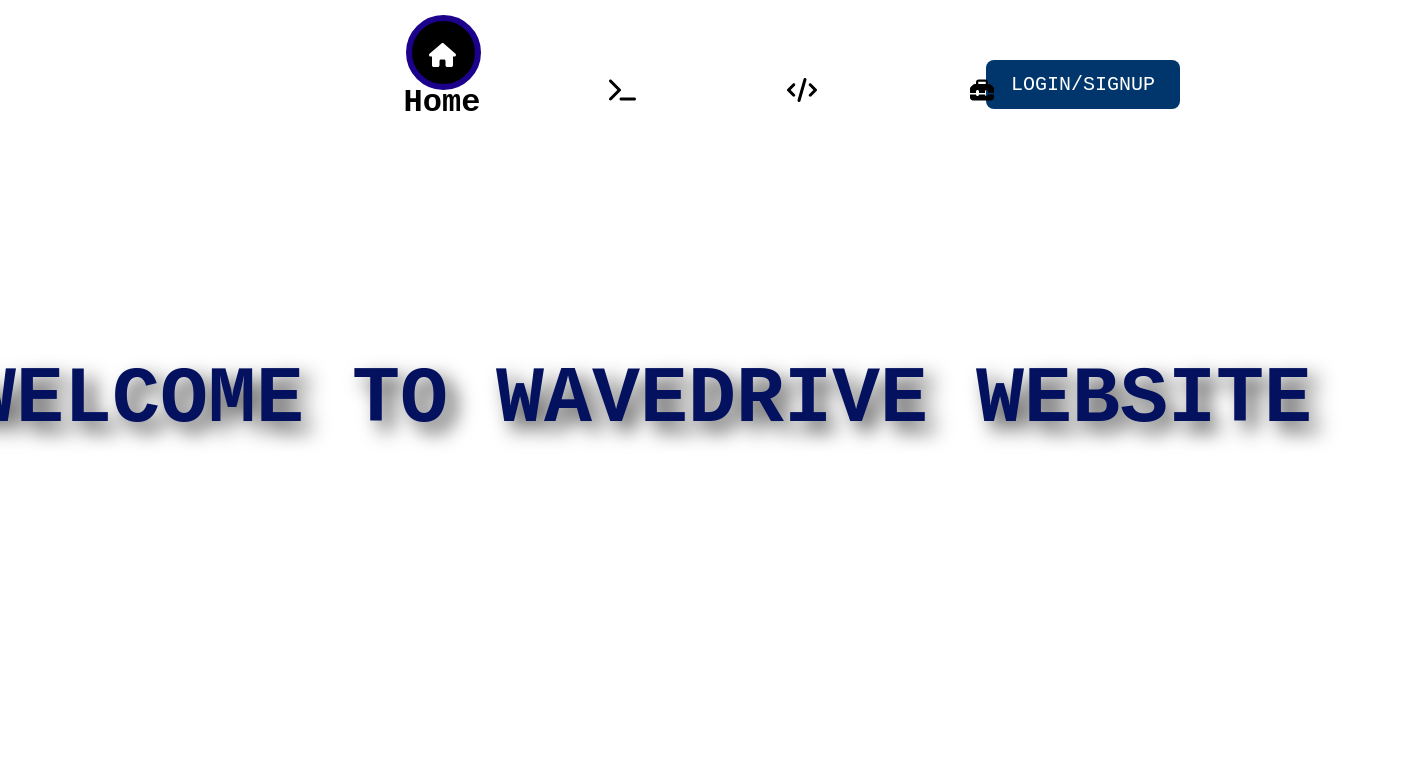
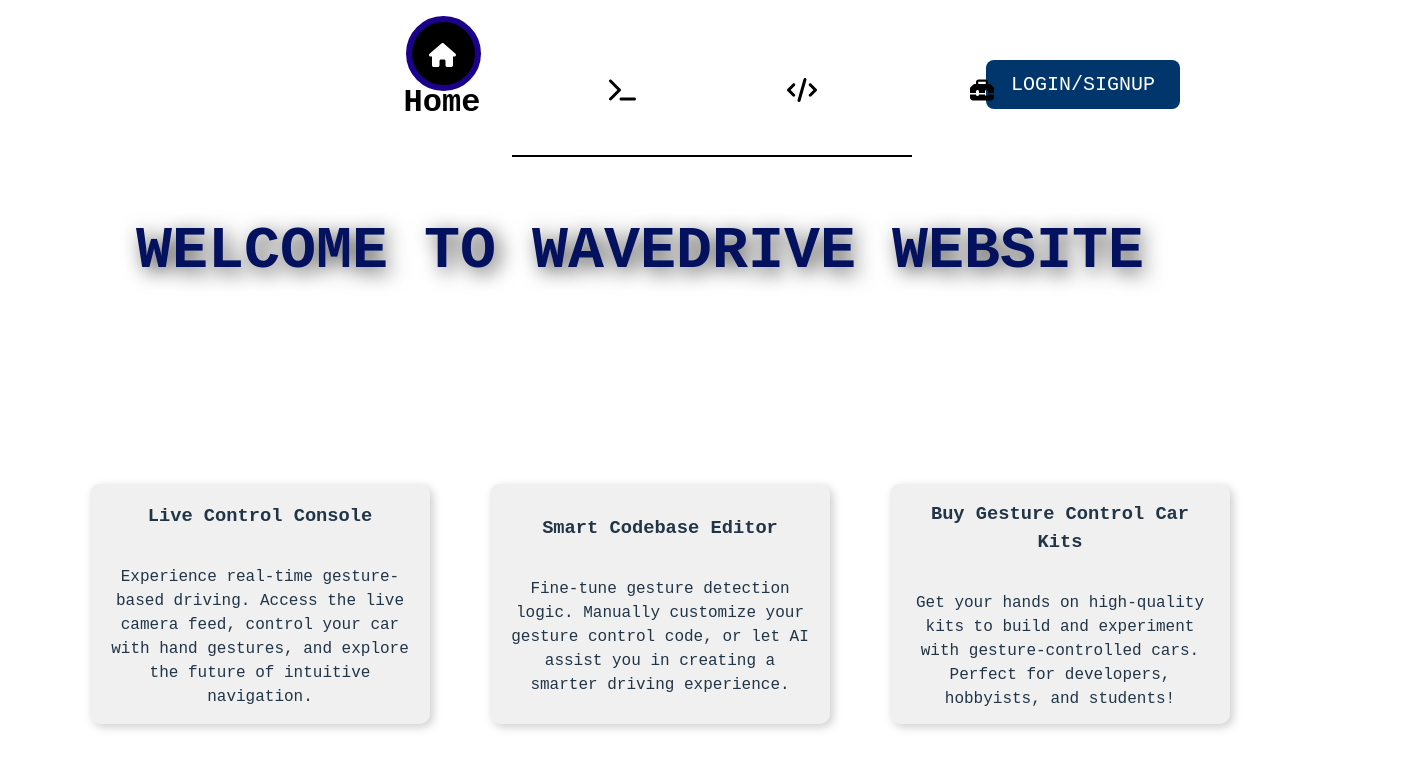
Before and after one commit to shadovxw/wavedrive, a React (Vite) app in the folder frontend/: page / in a window 1280 px wide. Shown: the top 768 px of the page, 1408 px wide, since content can reach past the window. Built offline with nearby package versions, Linux system fonts and the light colour scheme.

Commit message:
landing page v1 and signup

```diff
--- a/frontend/src/components/kit/Kit.jsx
+++ b/frontend/src/components/kit/Kit.jsx
@@ -10,7 +10,7 @@ function Kit() {
 
         </div>
         <div className='demo1'>
-            <button onClick={(()=> window.location.href='/')}>GO BACK TO PAGE</button>
+            <button onClick={(()=> window.location.href='/')}>GO BACK TO HOME</button>
         </div>
 
 
--- a/frontend/src/components/landing/LandingComponent.css
+++ b/frontend/src/components/landing/LandingComponent.css
@@ -1,29 +1,111 @@
-body{
+body {
   background-color: #fff;
+  display: flex;
+  flex-direction: column;
   justify-content: center;
   align-items: center;
   text-align: center;
 }
 
-.title p  {
-    height: auto;
-    width: fit-content;
-    font-family:'Courier New', Courier, monospace;
+/* Title Section */
+.title {
+  margin-top: 50px; /* Adjusted to avoid fixed positioning */
+}
+
+.title p {
+  display: inline-block;
+  font-family: 'Courier New', Courier, monospace;
   white-space: nowrap;
   overflow: hidden;
-    animation: typing 3s steps(20) infinite; /* forwards keeps it at 100% after animation */
-    filter: drop-shadow(10px 10px 10px rgba(0, 0, 0, 0.7));
-    font-size: 80px;
+  font-size: 60px; /* Reduced for better responsiveness */
   font-weight: bold;
   color: rgb(3, 17, 94);
-
+  filter: drop-shadow(5px 5px 10px rgba(0, 0, 0, 0.7));
+  animation: typing 3s steps(20) forwards;
 }
 
 @keyframes typing {
   from {
-      width: 0;
+      width: 0ch;
   }
   to {
-      width: 40ch;
+      width: 28ch;
   }
 }
+
+/* Cards Section */
+.cards-container {
+  display: flex;
+  justify-content: center;
+  align-items: center;
+  margin-top: 100px;
+}
+.cards {
+  display: flex;
+  flex-wrap: wrap;
+  justify-content: center;
+  gap: 100px;
+  max-width: 1500px;
+  padding: 20px;
+  position: relative;
+}
+
+.card {
+  width: 300px;
+  height: 200px;
+  perspective: 1000px; /* Needed for 3D flipping */
+}
+
+.card-inner {
+  position: relative;
+  width: 100%;
+  height: 100%;
+  transition: transform 0.6s;
+  transform-style: preserve-3d;
+}
+
+.card:hover .card-inner {
+  transform: rotateY(180deg) scale(1.65);
+}
+
+/* Front & Back Styles */
+.card-front, .card-back {
+  position: absolute;
+  width: 100%;
+  height: 100%;
+  backface-visibility: hidden;
+  display: flex;
+  flex-direction: column;
+  justify-content: center;
+  align-items: center;
+  border-radius: 10px;
+  padding: 20px;
+  box-shadow: 3px 3px 10px rgba(0, 0, 0, 0.2);
+}
+
+.card-front {
+  background: rgb(240, 240, 240);
+}
+
+.card-back {
+  background: rgb(3, 17, 94);
+  color: white;
+  transform: rotateY(180deg);
+}
+
+/* Button Styles */
+.btn {
+  display: inline-block;
+  margin-top: 10px;
+  padding: 10px 20px;
+  background-color: white;
+  color: rgb(3, 17, 94);
+  text-decoration: none;
+  border-radius: 5px;
+  font-size: 16px;
+  transition: 0.3s ease-in-out;
+}
+
+.btn:hover {
+  background-color: lightgray;
+}
--- a/frontend/src/components/landing/LandingComponent.jsx
+++ b/frontend/src/components/landing/LandingComponent.jsx
@@ -1,12 +1,73 @@
-import './LandingComponent.css'
+import React from 'react';
+import { Link } from 'react-router-dom';
+import './LandingComponent.css';
+
 function LandingComponent() {
+    return (
+        <>
+            <div className='title'>
+                <p>WELCOME TO WAVEDRIVE WEBSITE</p>
+            </div>
 
-    return (<>
-    <div className='title'>
-        <p>WELCOME TO WAVEDRIVE WEBSITE</p>
-    </div>
+            <div className='cards-container'>
+                <div className='cards'>
 
-    </>)
-};
+                    {/* Live Control Console Card */}
+                    <div className='card'>
+                        <div className="card-inner">
+                            <div className="card-front">
+                                <h3>Live Control Console</h3>
+                                <p>
+                                    Experience real-time gesture-based driving. Access the live camera feed,
+                                    control your car with hand gestures, and explore the future of intuitive
+                                    navigation.
+                                </p>
+                            </div>
+                            <div className="card-back">
+                                <p>Discover the future of driving. Try now!</p>
+                                <Link to="/control" className="btn">Go to Console</Link>
+                            </div>
+                        </div>
+                    </div>
 
-export default LandingComponent
+                    {/* Smart Codebase Editor Card */}
+                    <div className='card'>
+                        <div className="card-inner">
+                            <div className="card-front">
+                                <h3>Smart Codebase Editor</h3>
+                                <p>
+                                    Fine-tune gesture detection logic. Manually customize your gesture control
+                                    code, or let AI assist you in creating a smarter driving experience.
+                                </p>
+                            </div>
+                            <div className="card-back">
+                                <p>Edit & enhance your gestures today!</p>
+                                <Link to="/editor" className="btn">Go to Editor</Link>
+                            </div>
+                        </div>
+                    </div>
+
+                    {/* Buy Kits Card */}
+                    <div className='card'>
+                        <div className="card-inner">
+                            <div className="card-front">
+                                <h3>Buy Gesture Control Car Kits</h3>
+                                <p>
+                                    Get your hands on high-quality kits to build and experiment with
+                                    gesture-controlled cars. Perfect for developers, hobbyists, and students!
+                                </p>
+                            </div>
+                            <div className="card-back">
+                                <p>Order your kit now and start experimenting!</p>
+                                <Link to="/buy-kits" className="btn">Buy Kits Now</Link>
+                            </div>
+                        </div>
+                    </div>
+
+                </div>
+            </div>
+        </>
+    );
+}
+
+export default LandingComponent;
--- a/frontend/src/components/login/LoginSignupcomponent.css
+++ b/frontend/src/components/login/LoginSignupcomponent.css
@@ -290,3 +290,17 @@ body {
 .tbh a:hover {
   color: rgb(200, 255, 0);
 }
+
+.password-strength {
+  font-size: 14px;
+  margin-top: 5px;
+  color: white;
+}
+
+.pass-check{
+
+  font-size: 16px;
+  font-family: 'Trebuchet MS', 'Lucida Sans Unicode', 'Lucida Grande', 'Lucida Sans', Arial, sans-serif;
+  margin-bottom: 0px;
+  margin-top: 15px;
+}
--- a/frontend/src/components/login/LoginSignupcomponent.jsx
+++ b/frontend/src/components/login/LoginSignupcomponent.jsx
@@ -7,6 +7,26 @@ function LoginSignupcomponent() {
   const [passwordVisible, setPasswordVisible] = useState(false);
   const [password, setPassword] = useState('');
   const [isLogin, setIsLogin] = useState(true);
+
+  const passwordRules = [
+    { label: "At least 8 characters", regex: /.{8,}/ },
+    { label: "At least one uppercase letter", regex: /[A-Z]/ },
+    { label: "At least one lowercase letter", regex: /[a-z]/ },
+    { label: "At least one number", regex: /[0-9]/ },
+    { label: "At least one special character", regex: /[^A-Za-z0-9]/ },
+  ];
+
+  // Function to check if password matches the regex rules
+  const checkPassword = (rule, password) => rule.regex.test(password);
+
+  // Count how many password rules are met
+  const matchedRulesCount = passwordRules.filter(rule => checkPassword(rule, password)).length;
+
+  // Determine password strength based on number of rules matched
+  let passwordStrength = "Weak 🔴";
+  if (matchedRulesCount >= 3) passwordStrength = "Medium 🟠";
+  if (matchedRulesCount === 5) passwordStrength = "Strong 🟢";
+
 
   const handleSubmit = () => {
 
@@ -90,6 +110,23 @@ function LoginSignupcomponent() {
                     <FontAwesomeIcon icon={passwordVisible ? faEyeSlash : faEye} />
                   </span>
                 </div>
+
+                {/* Password Strength Indicator */}
+                <div className="password-strength">
+                  Password Strength: <strong>{passwordStrength}</strong>
+                </div>
+
+                {/* Password Rule Checklist */}
+                <div className="pass-check">
+                  {passwordRules.map((rule, index) => (
+                    <div key={index} className="password-rule">
+                      <span style={{ color: checkPassword(rule, password) ? "#00ff00" : "#ff0000" }}>
+                        {checkPassword(rule, password) ? "✅" : "❌"} {rule.label}
+                      </span>
+                    </div>
+                  ))}
+                </div>
+
                 <a onClick={(e) => { e.preventDefault(); handleSubmit();}}>
                   <span></span>
                   <span></span>
--- a/frontend/src/components/navbar/Navbar.css
+++ b/frontend/src/components/navbar/Navbar.css
@@ -11,6 +11,8 @@
     align-items: center;
     border-radius: 0px;
     z-index: 1000;
+    padding-bottom: 35px;
+    border-bottom: 2px solid black;
 
   }
 
@@ -88,7 +90,7 @@
   /* Indicator element styling (the moving circle) */
   .indicator {
     position: absolute;
-    top: -50%;
+    top: -32%;
     left: -100px;
     width: 75px;
     height: 75px;
```
Lines whose indentation alone changed are shown as unchanged.
